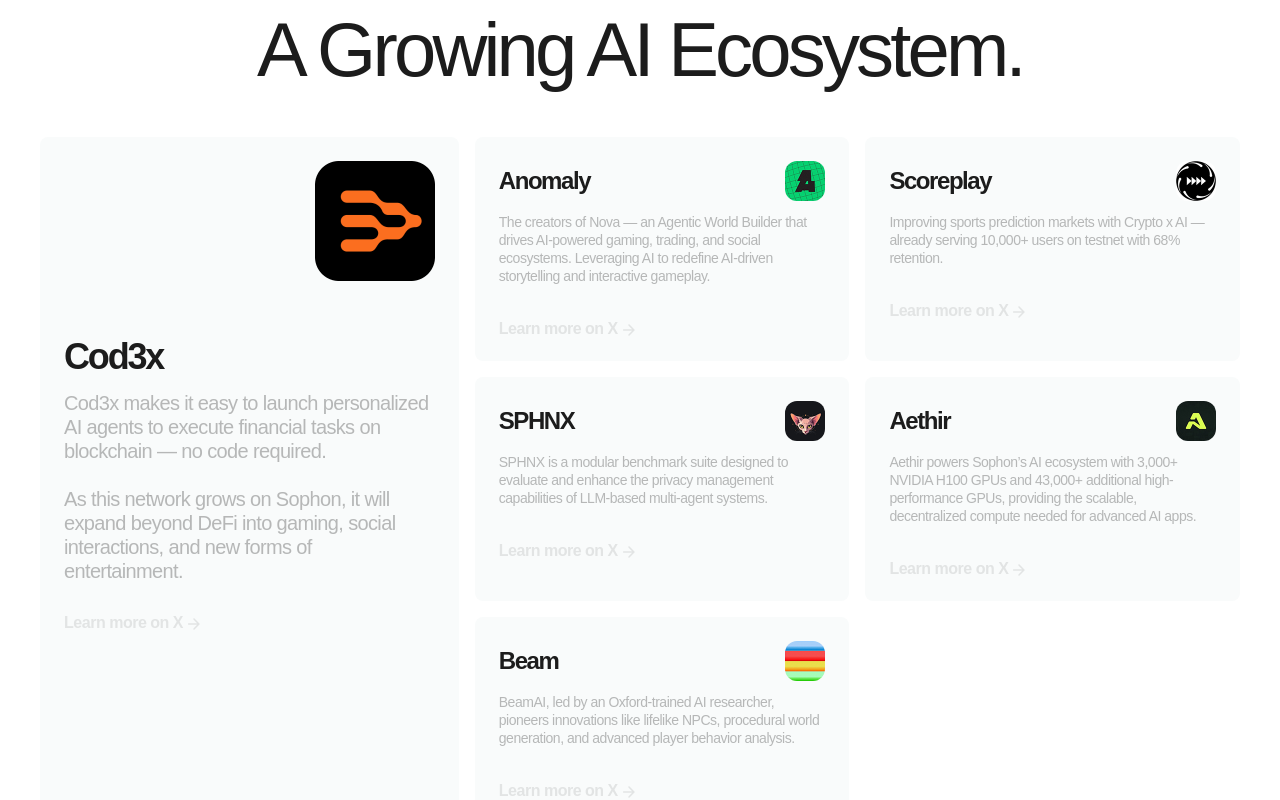
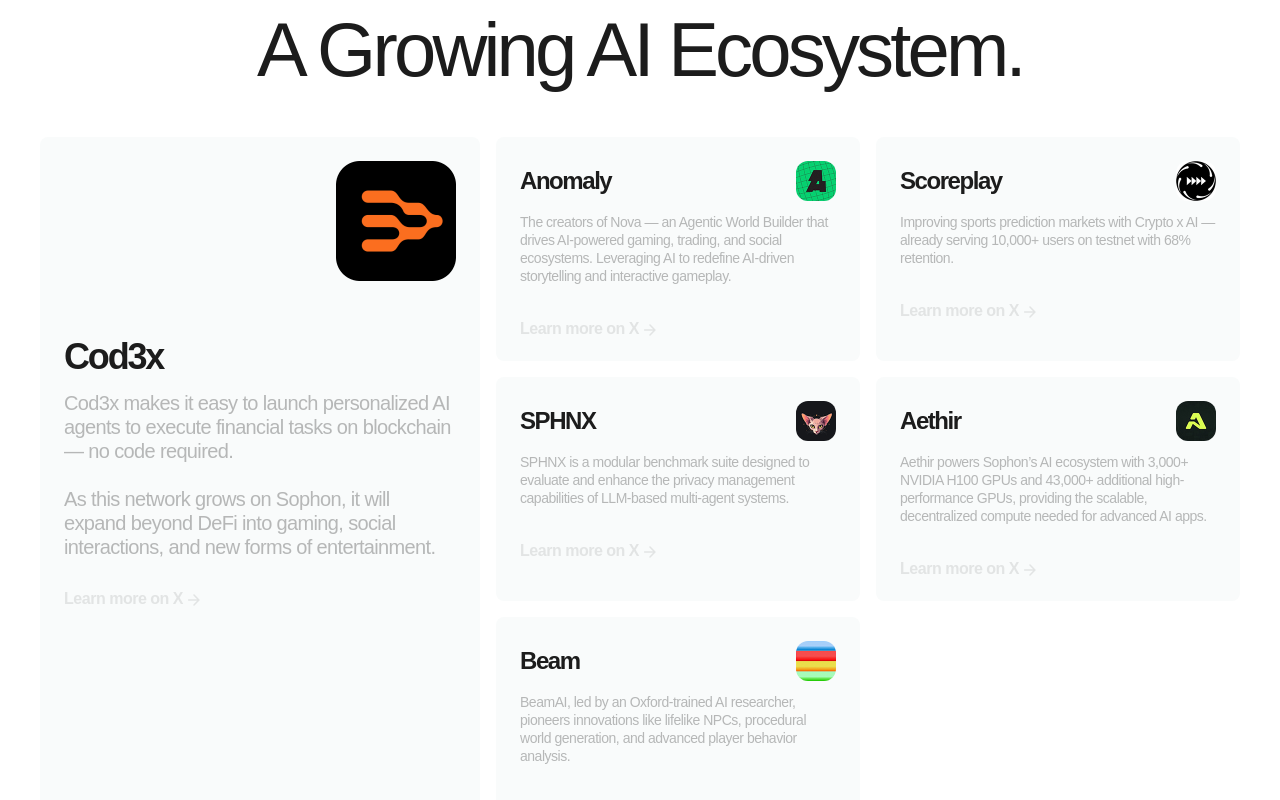
Before and after one commit to sophon-org/sophon-ai-landing, a Next.js app: page / in a window 1280 px wide. Shown: the part 1780-2580 px from the top of the page. Built offline with nearby package versions, Linux system fonts and the light colour scheme; a web font is replaced by a local one.

Commit message:
fix: css

```diff
--- a/components/hero.tsx
+++ b/components/hero.tsx
@@ -13,7 +13,7 @@
 				'relative flex w-full items-center justify-center rounded-3xl md:rounded-lg',
 				'bg-cover bg-center',
 				'bg-[url("/hero-mobile.jpg")] md:bg-[url("/hero.jpg")]',
-				'aspect-[359/663] md:aspect-[1904/828] md:min-h-[620px]'
+				'aspect-[359/663] w-full md:aspect-[1904/828] md:min-h-[620px]'
 			)}>
 			<div className={'absolute inset-x-0 top-[32px] flex justify-center'}>
 				<Logo className={'text-white'} />
--- a/components/partners.tsx
+++ b/components/partners.tsx
@@ -50,7 +50,7 @@
 		<div
 			className={cn(
 				'space-y-4 rounded-lg bg-grey p-6 flex flex-col',
-				'aspect-[327/360] w-full max-md:w-[440px] max-md:min-w-[440px] md:aspect-auto'
+				'aspect-[327/360] w-full md:w-[440px] md:min-w-[440px] md:aspect-auto'
 			)}>
 			<div className={'flex justify-end'}>
 				<div className={'flex size-[120px] items-center justify-center rounded-[24px]'}>
```
